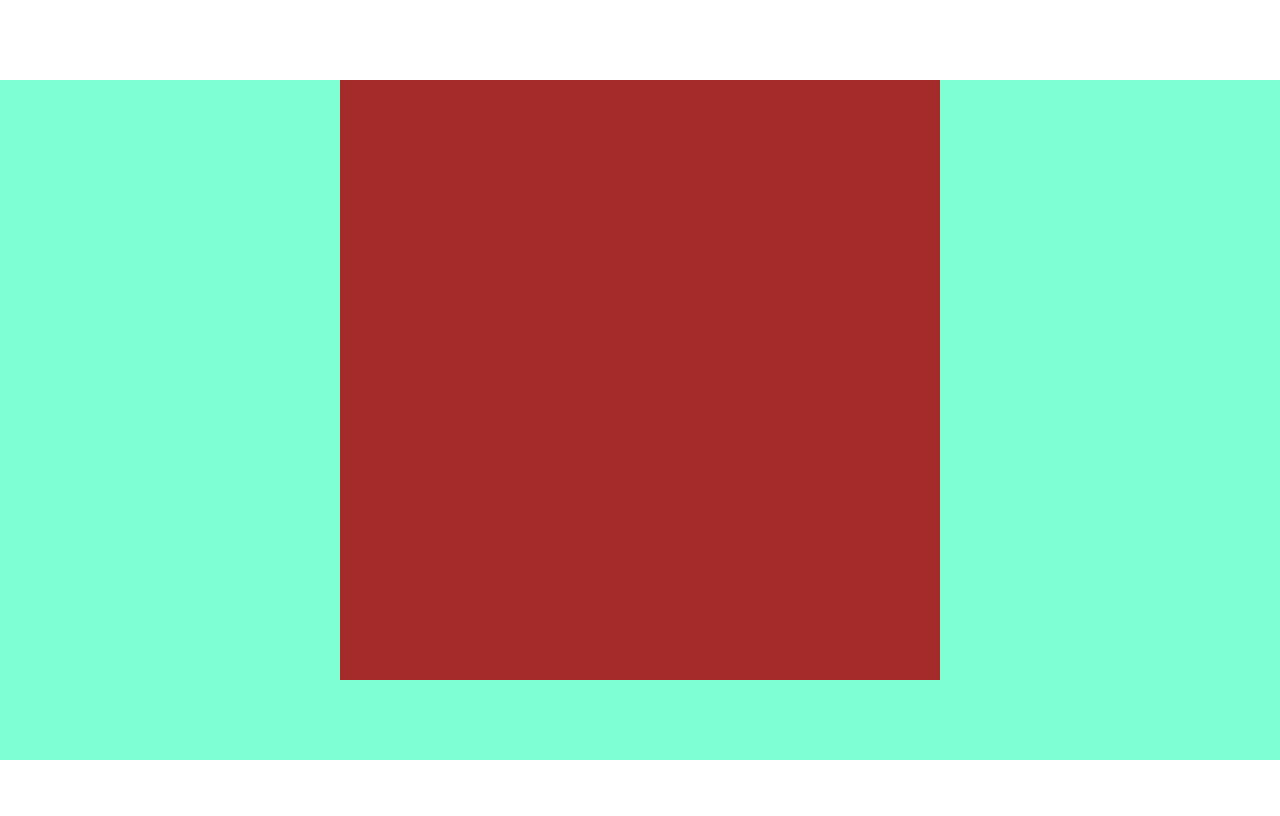
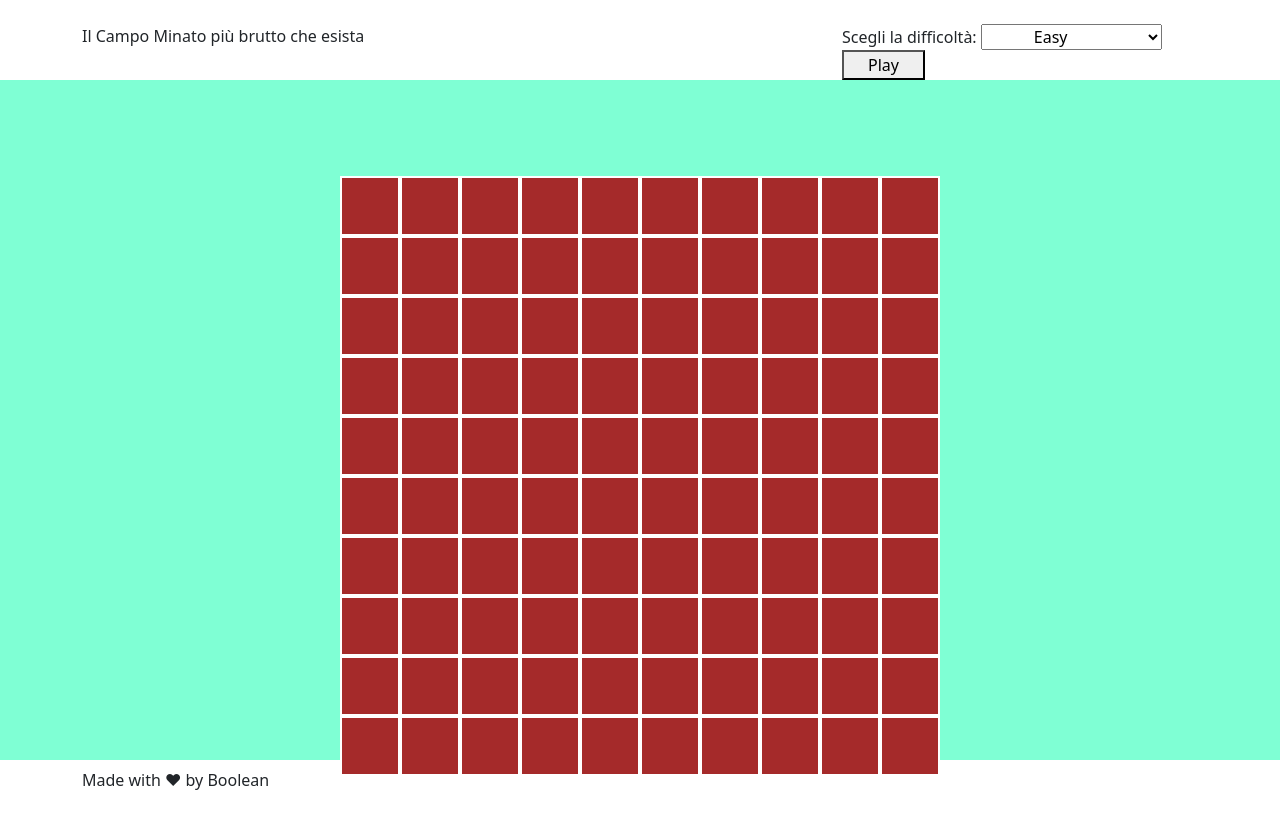
Before and after one commit to alessandroordetti/js-campominato-grid, a plain HTML site: page index.html in a window 1280 px wide. Drawn offline with nearby package versions, Linux system fonts and the light colour scheme.

Commit message:
Header + footer

```diff
--- a/css/style.css
+++ b/css/style.css
@@ -1,6 +1,7 @@
 main {
     background-color: #7fffd4;
     height: 85vh;
+    padding: 6rem;
 }
 
 header{
@@ -15,14 +16,15 @@ footer, header {
     background-color: white;
 }
 
-div.grid {
+div#my-grid {
+    flex-wrap: wrap;
     width: 600px;
     height: 600px;
     margin: 0 auto;
     background-color: brown;
 }
 
-div.grid-box {
+.grid-box {
     border: 2px solid white;
     width: calc(100% / 10);
     height: calc(100% / 10);
--- a/index.html
+++ b/index.html
@@ -15,14 +15,34 @@
 <body>
 
     <header>
+        <div class="container">
+            <div class="row">
+                <div class="col-8 py-4">
+                    <p>Il Campo Minato più brutto che esista</p>
+                </div>
 
+                <div class="col-4 py-4">
+                    <label for="difficoltà">Scegli la difficoltà: </label>
+
+                    <select name="Difficoltà" id="level-options" class="px-5">
+                        <option value="easy">Easy</option>
+                        <option value="medium">Medium</option>
+                        <option value="hard">Hard</option>
+                    </select>
+
+                    <button class="px-4" id="play-button">
+                        Play
+                    </button>
+                </div>
+            </div>
+        </div>
     </header>
 
     <main>
         <div class="container">
             <div class="row">
                 <div class="col">
-                    <div id="my-grid" class="grid">
+                    <div id="my-grid" class="d-flex">
 
                     </div>
                 </div>
@@ -31,7 +51,15 @@
     </main>
 
     <footer>
-
+        <div class="container">
+            <div class="row">
+                <div class="col py-2">
+                    <p>
+                        Made with &hearts; by Boolean
+                    </p>
+                </div>
+            </div>
+        </div>
     </footer>
     <script src="myscript.js"></script>
 </body>
--- a/myscript.js
+++ b/myscript.js
@@ -1,7 +1,9 @@
 /* Prendo dall'html il div my grid */
 const myGrid = document.getElementById('my-grid');
 
-/* Funzione per generare un grid-box */
+console.log(myGrid);
+
+/* Funzione per generare un div grid-box */
 const generateDivBox = () => {
     const currentElement = document.createElement('div');
 
@@ -16,6 +18,9 @@ for (let i = 0; i < 100; i++) {
 
     currentBox.addEventListener('click', function () {
         /* Aggiungo a currentBox la classe active */
-        this.classList.add('grid-box-active');
+        this.classList.toggle('grid-box-active');
     })
+
+    /* Aggiungo al parent i 100 div-box */
+    myGrid.appendChild(currentBox);
 }
```
